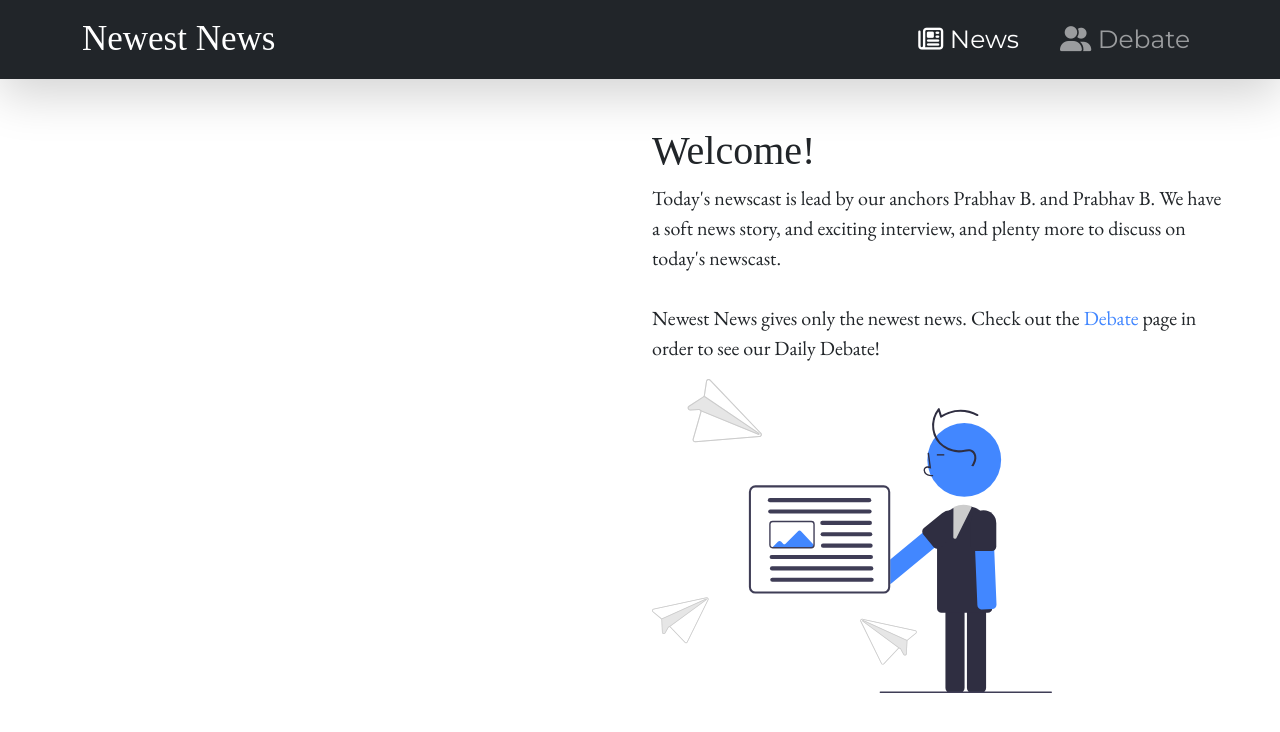
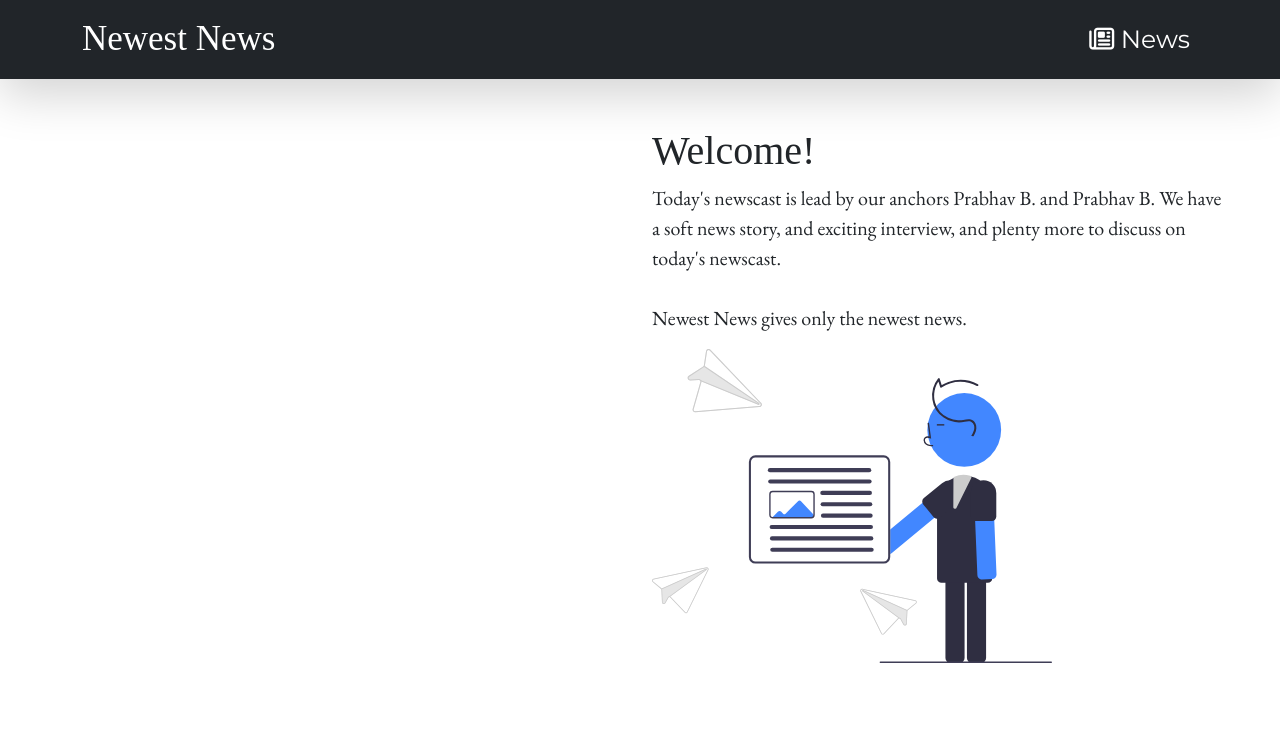
Before and after one commit to prabhav3/debate-pba, a plain HTML site: page index.html in a window 1280 px wide. Drawn offline with nearby package versions, Linux system fonts and the light colour scheme; a web font is replaced by a local one.

Commit message:
Update index.html

```diff
--- a/index.html
+++ b/index.html
@@ -38,9 +38,6 @@
           <li class="nav-item">
             <a href="index.html" class="nav-link active hover-underline-animation"><i class="fa-regular fa-newspaper" style="color: --var(grey-600)"></i> News</a>
           </li>
-          <li class="nav-item hover-underline-animation">
-            <a href="debate.html" class="nav-link"><i class="fa-solid fa-user-group"></i> Debate</a>
-          </li>
         </ul>
       </div>
     </div>
@@ -53,7 +50,7 @@
       </div>
       <div class="col">
         <h1 style="font-family: chomsky;">Welcome!</h1>
-        <p class="lead">Today's newscast is lead by our anchors Prabhav B. and Prabhav B. We have a soft news story, and exciting interview, and plenty more to discuss on today's newscast.<br><br>Newest News gives only the newest news. Check out the <a href="debate.html" class="hover-underline-animation" style="color:#4287FF">Debate</a> page in order to see our Daily Debate!</p>
+        <p class="lead">Today's newscast is lead by our anchors Prabhav B. and Prabhav B. We have a soft news story, and exciting interview, and plenty more to discuss on today's newscast.<br><br>Newest News gives only the newest news.</p>
         <img src="news.svg" width="400" class="img-fluid">
       </div>
     </div>
```
